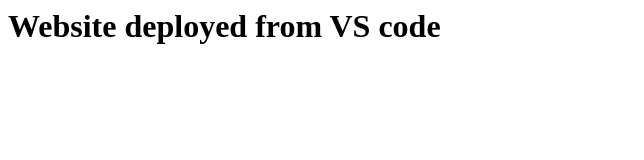
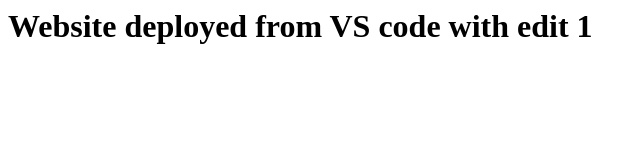
Before and after one commit to rmkprabhu/Qtree-learn-git, a plain HTML site: page index.html in a window 1280 px wide. Shown: the whole page, without its empty margins (0-644 px from the left). Drawn offline with Linux system fonts and the light colour scheme.

Commit message:
second commit

```diff
--- a/index.html
+++ b/index.html
@@ -1 +1 @@
-<h1>Website deployed from VS code </h1>
+<h1>Website deployed from VS code with edit 1</h1>
```
